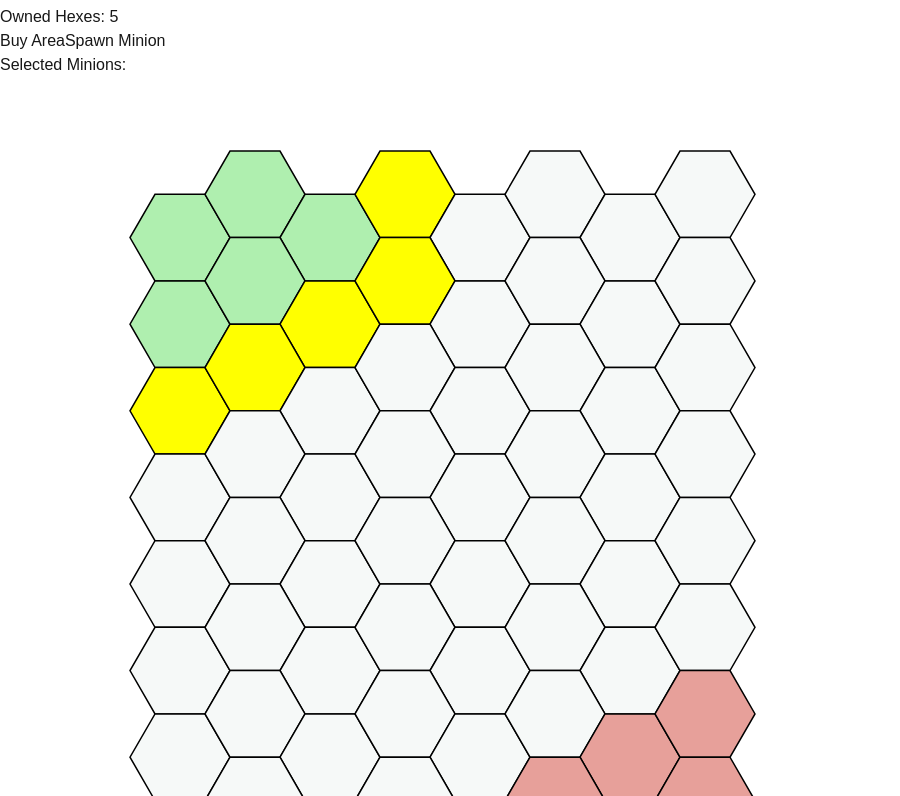
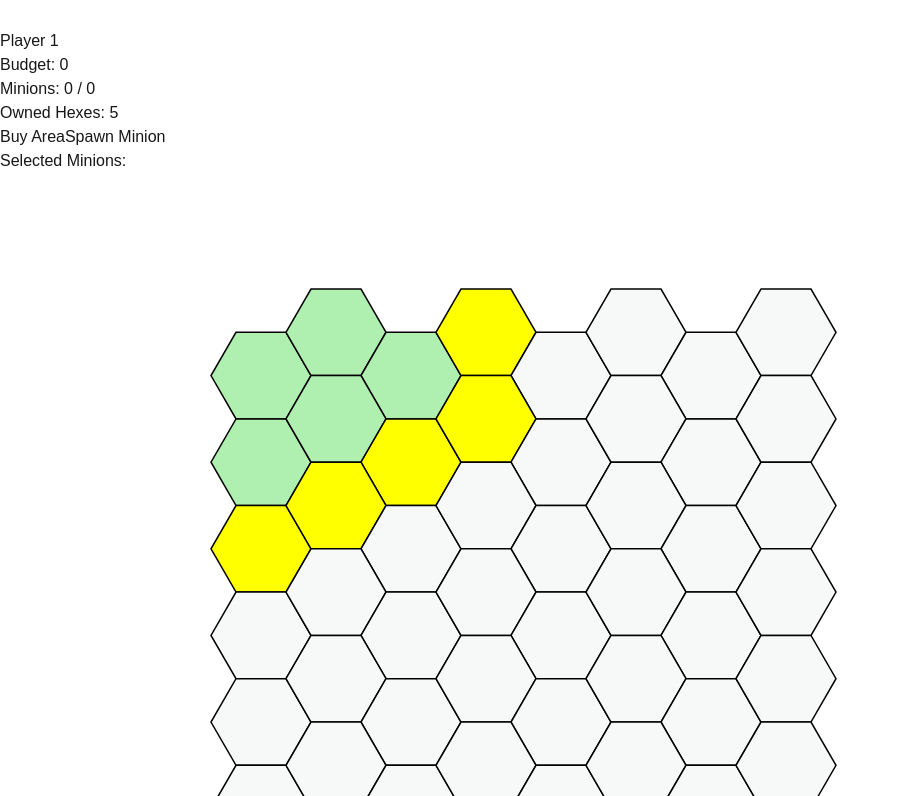
Before and after one commit to navyney/KOMBAT, a Next.js app in the folder frontend/: page /GamePage in a window 1280 px wide. Shown: the part 1224-2020 px from the top of the page, without its empty margins (0-900 px from the left). Built offline with nearby package versions, Linux system fonts and the light colour scheme.

Commit message:
edit hex's position to make it center

```diff
--- a/frontend/src/app/globals.css
+++ b/frontend/src/app/globals.css
@@ -63,6 +63,6 @@
 }
 
 .downpls {
-  margin-top: 4.25%;
-  margin-left: 3.75%;
+  margin-top: 7.5%;
+  margin-left: 7.75%;
 }
--- a/frontend/src/component/HexGrid.tsx
+++ b/frontend/src/component/HexGrid.tsx
@@ -52,7 +52,7 @@
     return (
         <div style={{ position: 'relative' }}>
             <svg
-                className={"margin-left flex flex-col items-center justify-center min-h-screen"}
+                className={"margin-left flex flex-col items-center justify-center min-h-screen downpls"}
                 width={cols * (hexWidth) + 2 * distance}
                 height={rows * (hexHeight + size) + 2 * distance}
                 style={{ display: "block" }}
```
